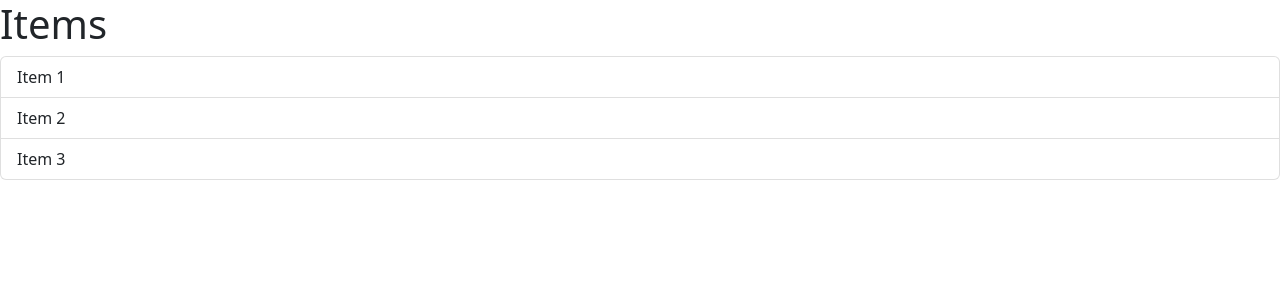
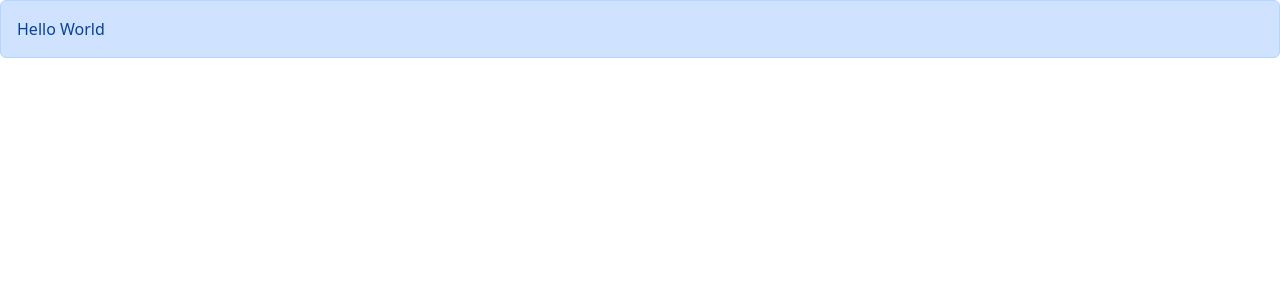
Before and after one commit to tlightk/ult-react-18, a React (Vite) app: page / in a window 1280 px wide. Shown: the top 300 px of the page. Built offline with nearby package versions, Linux system fonts and the light colour scheme.

Commit message:
created alert element, added prop interface with ReactNode class for children prop

```diff
--- a/src/App.tsx
+++ b/src/App.tsx
@@ -1,5 +1,6 @@
 import { useState } from "react";
 import ListGroup from "./components/ListGroup";
+import Alert from "./components/alert";
 import "./App.css";
 
 function App() {
@@ -11,11 +12,9 @@
 
   return (
     <div className="App">
-      <ListGroup
-        items={items}
-        heading={"Items"}
-        onSelectItem={handleSelectItem}
-      />
+      <Alert>
+        Hello <span>World</span>
+      </Alert>
     </div>
   );
 }
--- /dev/null
+++ b/src/components/alert.tsx
@@ -0,0 +1,11 @@
+import { ReactNode } from "react";
+
+interface Props {
+  children: ReactNode;
+}
+
+const Alert = ({ children }: Props) => {
+  return <div className="alert alert-primary">{children}</div>;
+};
+
+export default Alert;
```
